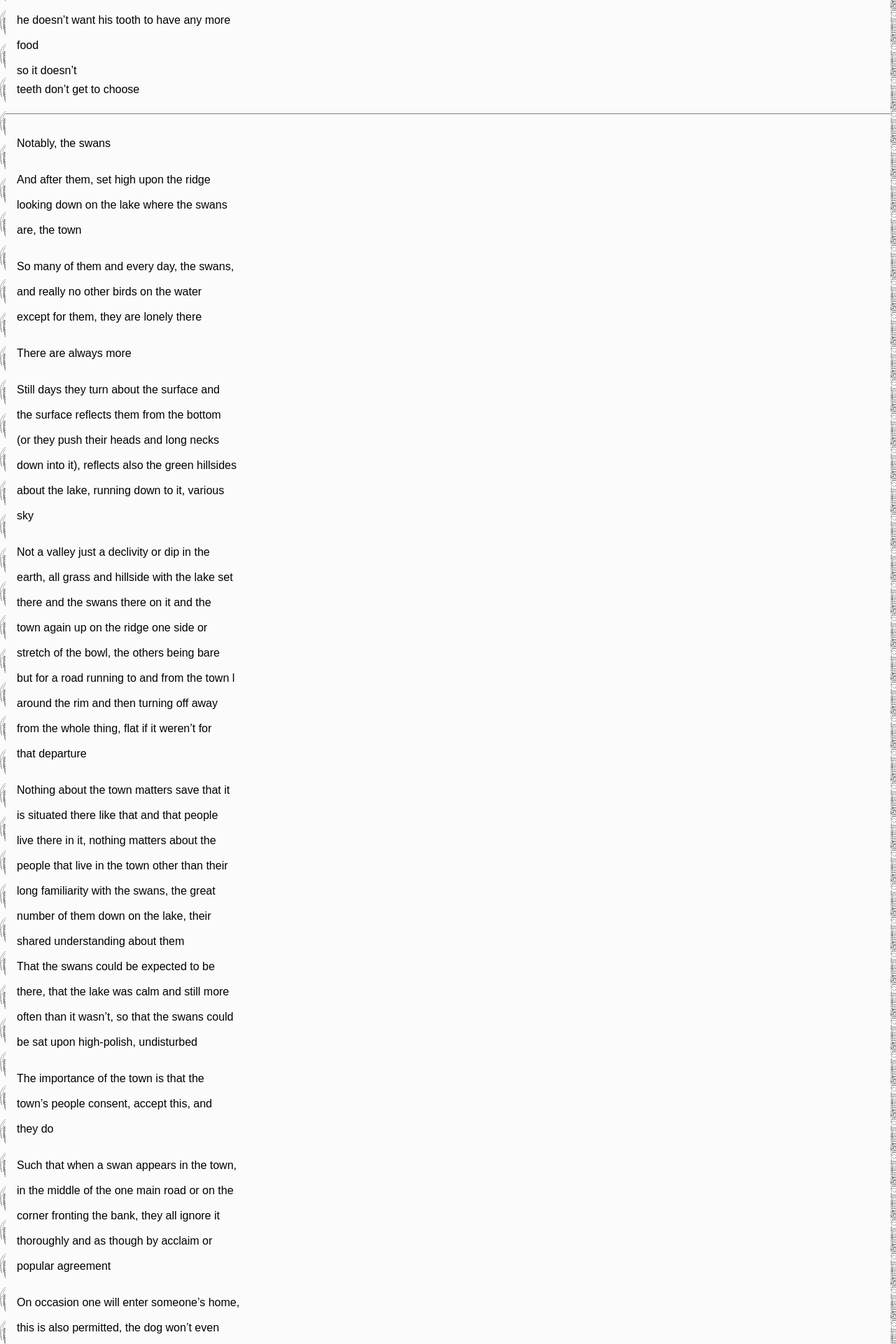
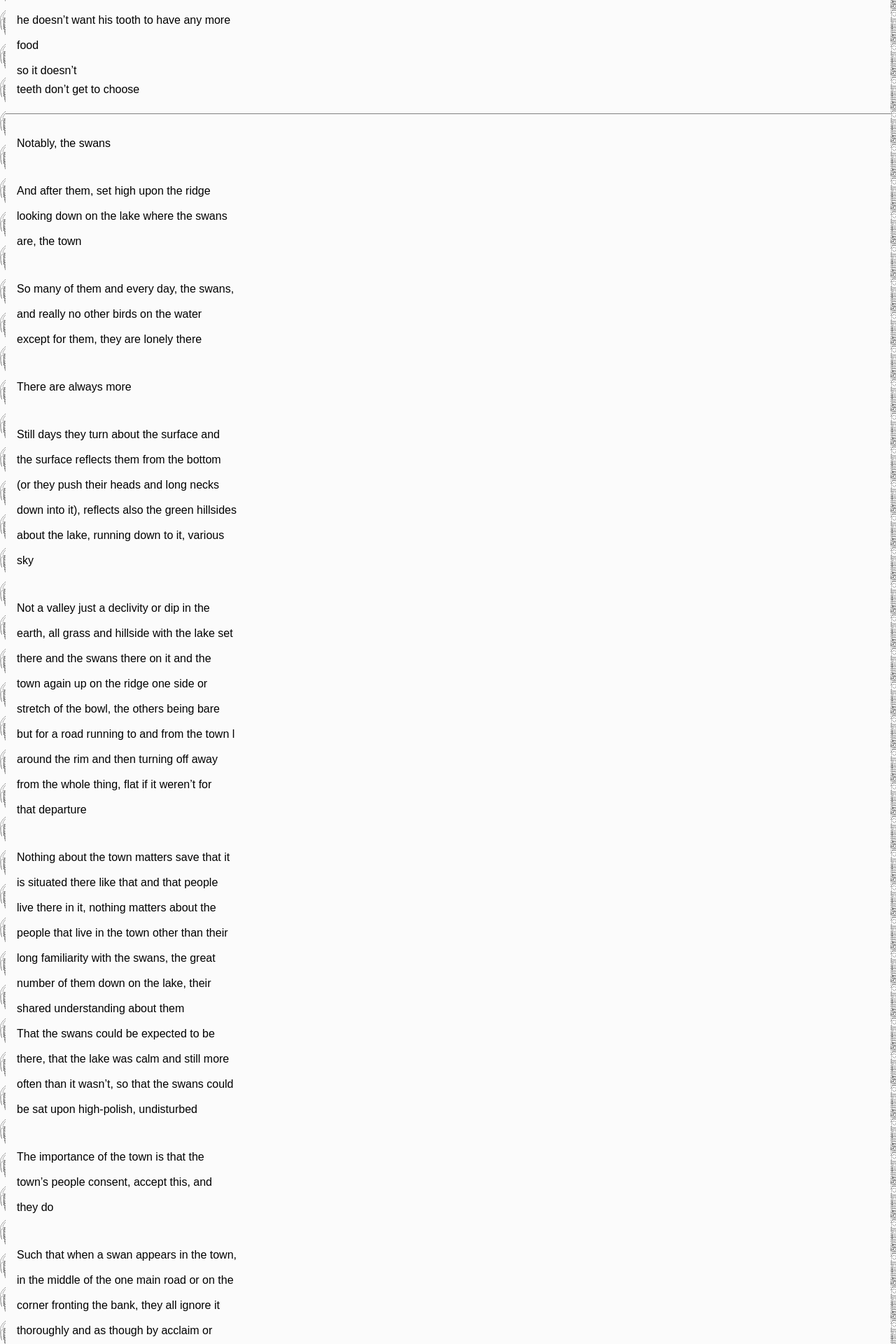
Before and after one commit to trilobite-poetry/trilobite-poetry.github.io, a Jekyll site: the page built from _issues/19/sylvester.md, in a window 1280 px wide. Shown: the part 2532-4452 px from the top of the page at 70% size. Built offline with Jekyll 4.4.1, drawn with Linux system fonts in a browser that asks for light colours.

Commit message:
Changed stanza breaks

```diff
--- a/_issues/19/sylvester.md
+++ b/_issues/19/sylvester.md
@@ -175,8 +175,8 @@
 Notably, the swans
 {: .hyperspace }
 
----
-{: .hyperspace }
+<hr style="margin: 1rem 0;" />
+
 
 And after them, set high upon the ridge
 {: .hyperspace }
@@ -187,9 +187,7 @@
 are, the town
 {: .hyperspace }
 
----
-{: .hyperspace }
-
+<hr style="margin: 1rem 0;" />
 
 So many of them and every day, the swans,
 {: .hyperspace }
@@ -200,14 +198,12 @@
 except for them, they are lonely there
 {: .hyperspace }
 
----
-{: .hyperspace }
+<hr style="margin: 1rem 0;" />
 
 There are always more
 {: .hyperspace }
 
----
-{: .hyperspace }
+<hr style="margin: 1rem 0;" />
 
 Still days they turn about the surface and
 {: .hyperspace }
@@ -228,8 +224,7 @@
 {: .hyperspace }
 
 
----
-{: .hyperspace }
+<hr style="margin: 1rem 0;" />
 
 Not a valley just a declivity or dip in the
 {: .hyperspace }
@@ -259,8 +254,7 @@
 {: .hyperspace }
 
 
----
-{: .hyperspace }
+<hr style="margin: 1rem 0;" />
 
 Nothing about the town matters save that it
 {: .hyperspace }
@@ -296,8 +290,8 @@
 be sat upon high-polish, undisturbed
 {: .hyperspace }
 
----
-{: .hyperspace }
+<hr style="margin: 1rem 0;" />
+
 
 The importance of the town is that the
 {: .hyperspace }
@@ -308,8 +302,8 @@
 they do
 {: .hyperspace }
 
----
-{: .hyperspace }
+<hr style="margin: 1rem 0;" />
+
 
 Such that when a swan appears in the town,
 {: .hyperspace }
@@ -326,8 +320,8 @@
 popular agreement
 {: .hyperspace }
 
----
-{: .hyperspace }
+<hr style="margin: 1rem 0;" />
+
 
 On occasion one will enter someone's home,
 {: .hyperspace }
@@ -338,14 +332,14 @@
 bark
 {: .hyperspace }
 
----
-{: .hyperspace }
+<hr style="margin: 1rem 0;" />
+
 
 The situation
 {: .hyperspace }
 
----
-{: .hyperspace }
+<hr style="margin: 1rem 0;" />
+
 
 Until the lake turns over and the swans, the
 {: .hyperspace }
```
